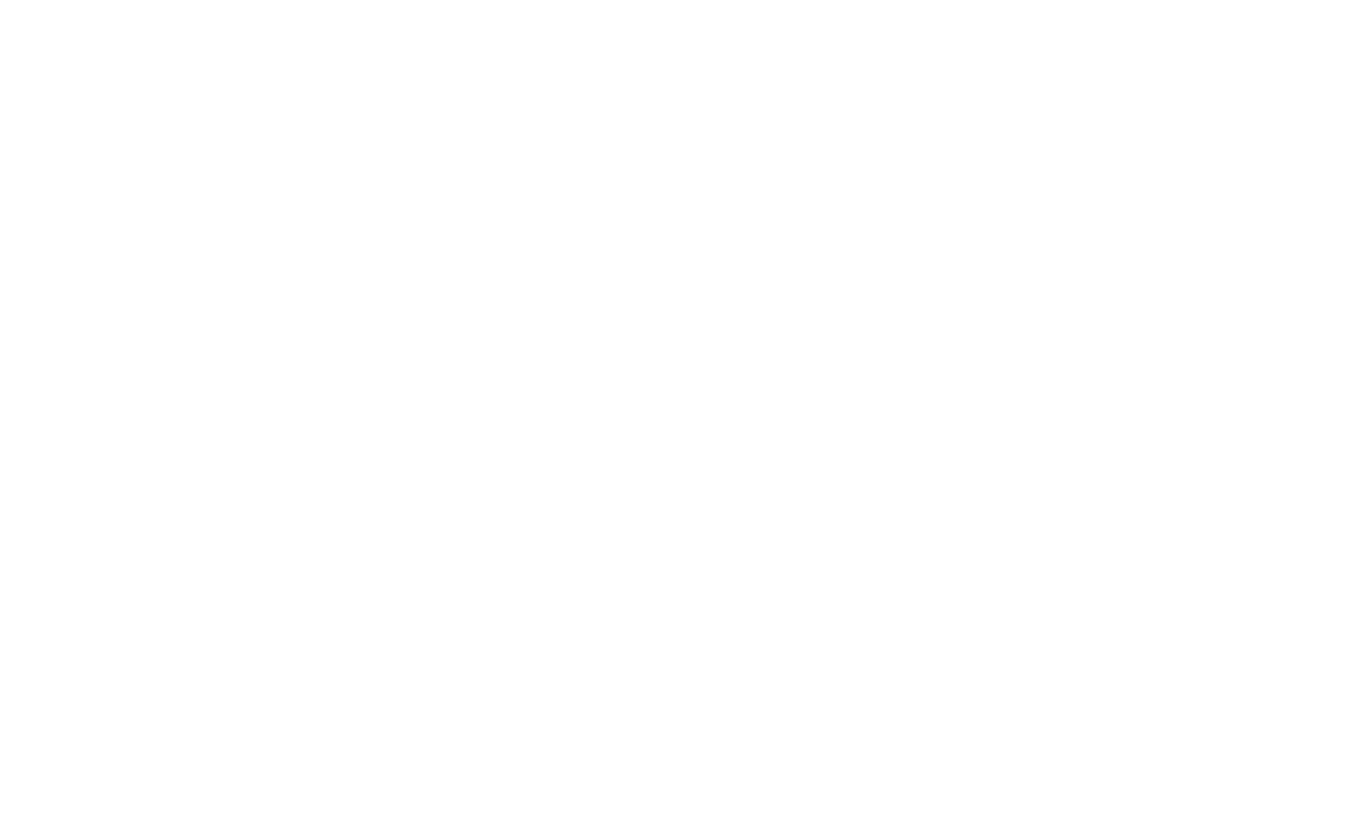
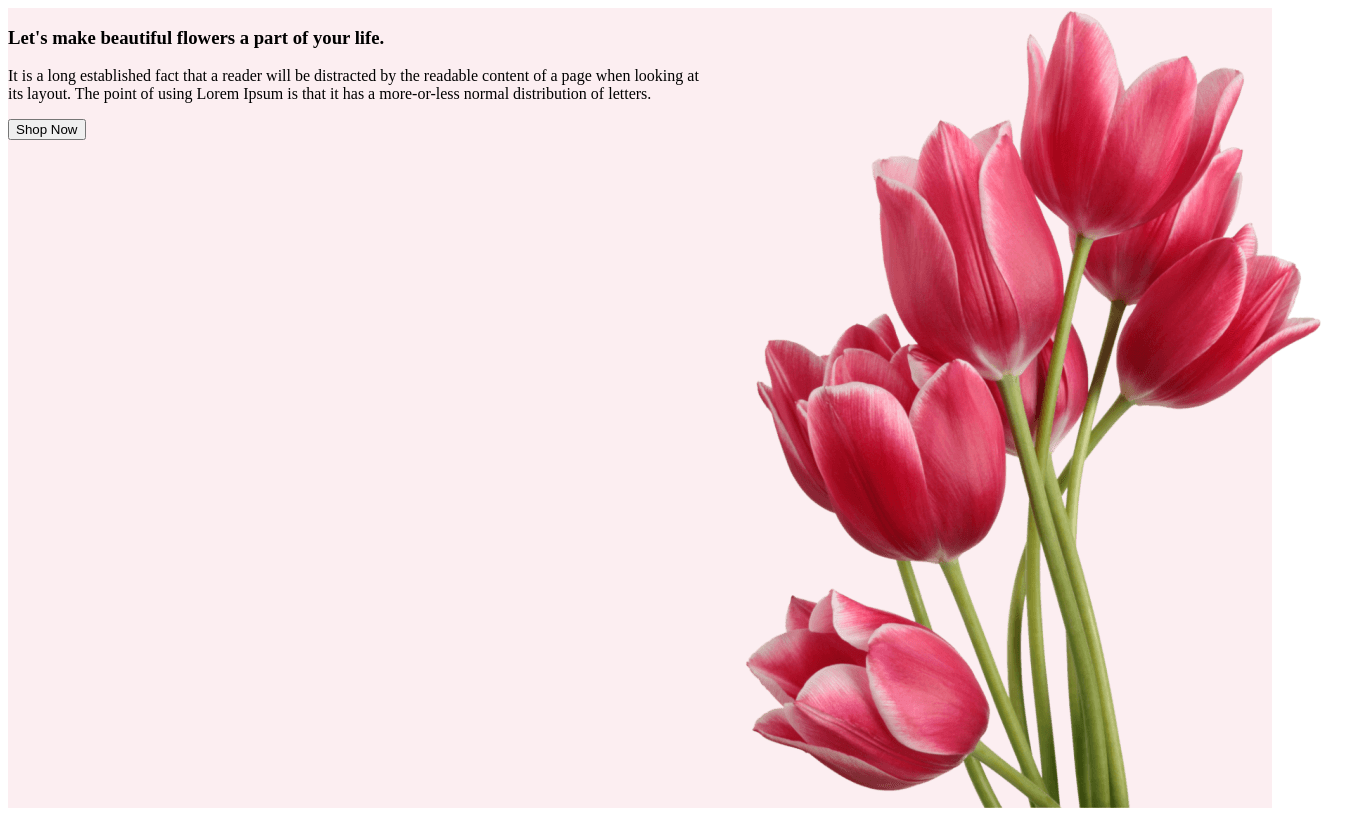
Before and after one commit to tzrakib/Flower-Shop, a plain HTML site: page index.html in a window 1280 px wide. Shown: the whole page, 1351 px wide, since content can reach past the window. Drawn offline with Linux system fonts and the light colour scheme.

Commit message:
Flower header

```diff
--- a/Style/style.css
+++ b/Style/style.css
@@ -0,0 +1,14 @@
+.section-one { background-color: #FCEEF1;
+
+}
+div { display: flex;
+
+
+}
+.main-heading{ display: flex;
+               width: 708px;
+               flex-direction: column;
+               flex-shrink: 0;
+}
+.flower1 { display: flex;
+}
--- a/index.html
+++ b/index.html
@@ -5,11 +5,23 @@
  <meta name="viewport" content="width=device-width, initial-scale=1.0">
  <title>Flower Shop</title>
  <link rel="stylesheet" href="Style/style.css">
+
+
+
 </head>
+
+
 <body>
 
  <header>
-
+ <div class="section-one">
+  <section class="flowe1"> <h3 class="main-heading">Let's make beautiful flowers a part of your life.</h3>
+            <p class="main-paragraph">It is a long established fact that a reader will be distracted by the readable content of a page when looking at its
+            layout. The point of using Lorem Ipsum is that it has a more-or-less normal distribution of letters.</p>
+            <button class="btn-primary">Shop Now</button>
+  </section>
+  <img src="Flower Asset/pngwing 10.png" alt="Flower Images">
+ </div>
  </header>
 
  <main>
```
